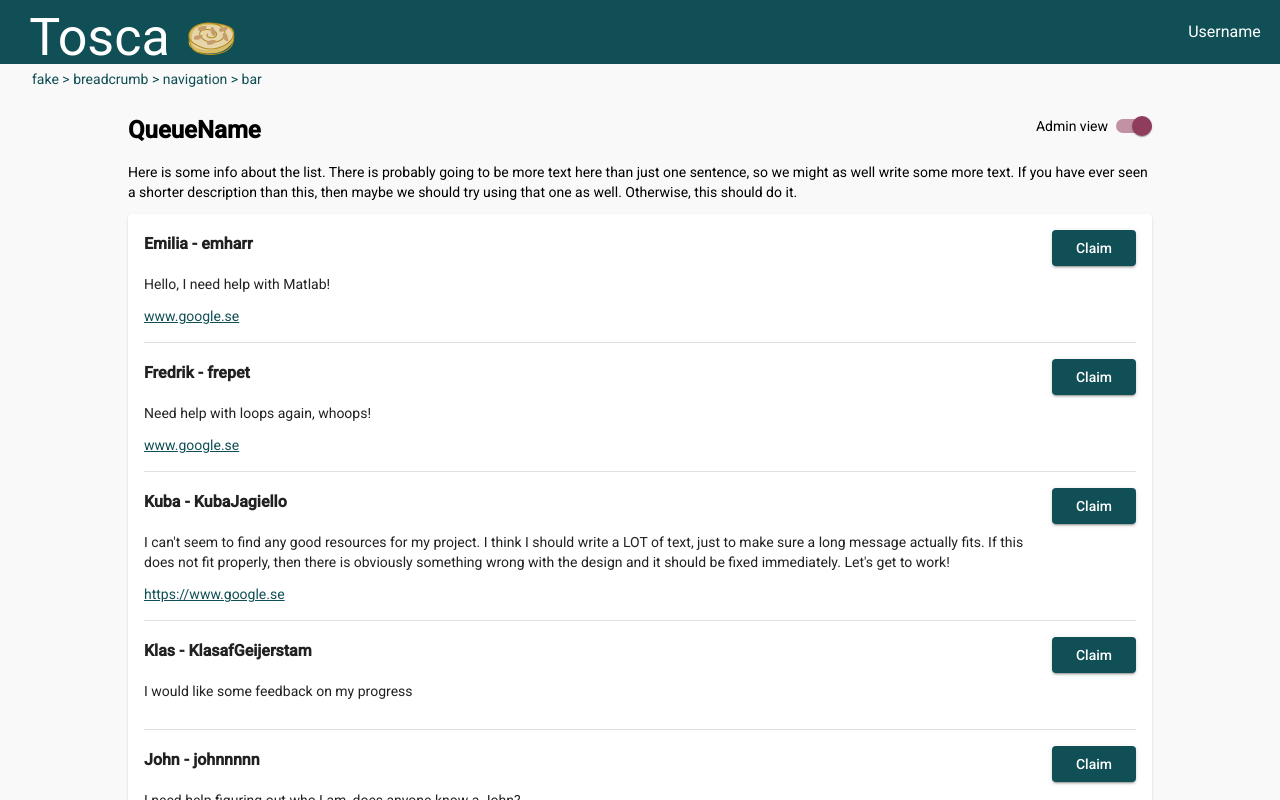
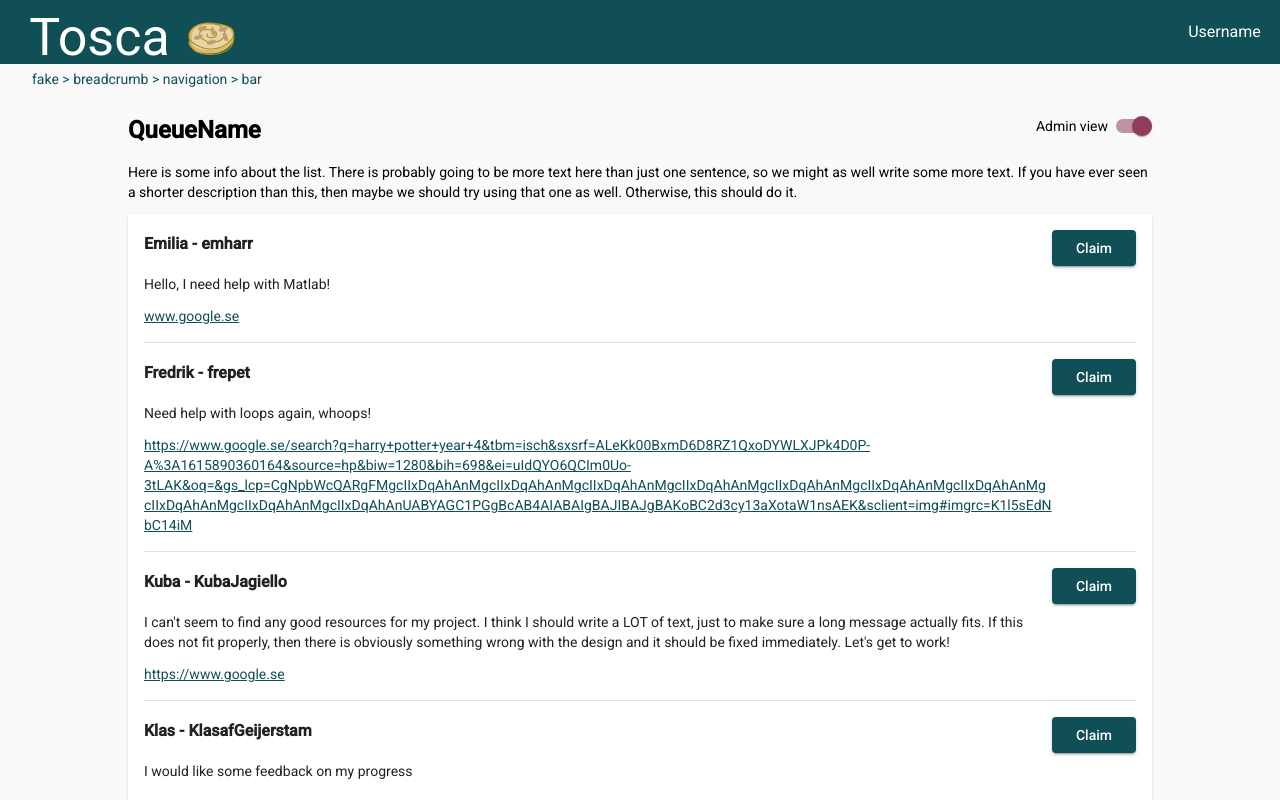
Before and after one commit to KlasafGeijerstam/Tosca, an Angular app in the folder frontend/: page /queues in a window 1280 px wide. Built offline with nearby package versions, Linux system fonts and the light colour scheme.

Commit message:
Wraps long links

```diff
--- a/frontend/src/app/studentqueue.ts
+++ b/frontend/src/app/studentqueue.ts
@@ -15,7 +15,7 @@ export let studentQueue = [
     name: 'Fredrik',
     username: 'frepet',
     message: 'Need help with loops again, whoops!',
-    link: 'www.google.se'
+    link: 'https://www.google.se/search?q=harry+potter+year+4&tbm=isch&sxsrf=ALeKk00BxmD6D8RZ1QxoDYWLXJPk4D0P-A%3A1615890360164&source=hp&biw=1280&bih=698&ei=uIdQYO6QCIm0Uo-3tLAK&oq=&gs_lcp=CgNpbWcQARgFMgcIIxDqAhAnMgcIIxDqAhAnMgcIIxDqAhAnMgcIIxDqAhAnMgcIIxDqAhAnMgcIIxDqAhAnMgcIIxDqAhAnMgcIIxDqAhAnMgcIIxDqAhAnMgcIIxDqAhAnUABYAGC1PGgBcAB4AIABAIgBAJIBAJgBAKoBC2d3cy13aXotaW1nsAEK&sclient=img#imgrc=K1l5sEdNbC14iM'
   },
   {
     id: 3,
--- a/frontend/src/styles.css
+++ b/frontend/src/styles.css
@@ -15,6 +15,10 @@ body {
   margin: 2% 10% 2% 10%;
 }
 
+a {
+  word-break: break-word;
+}
+
 :root {
   --tosca-primary-color: #104f55;
   --tosca-accent-color: #903c5c;
```
